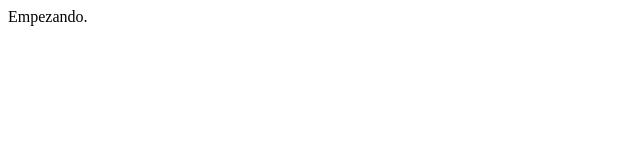
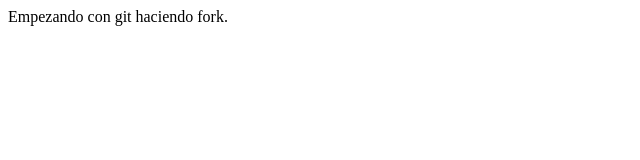
Before and after one commit to marioognpl/primero, a plain HTML site: page index.html in a window 1280 px wide. Shown: the whole page, without its empty margins (0-640 px from the left). Drawn offline with Linux system fonts and the light colour scheme.

Commit message:
Mensaje de confirmación descriptivo

```diff
--- a/index.html
+++ b/index.html
@@ -1,6 +1,6 @@
 <html>
     <title>Prueba para Git</title>
     <body>
-        <p>Empezando.</p>
+        <p>Empezando con git haciendo fork.</p>
     </body>
 </html>
```
